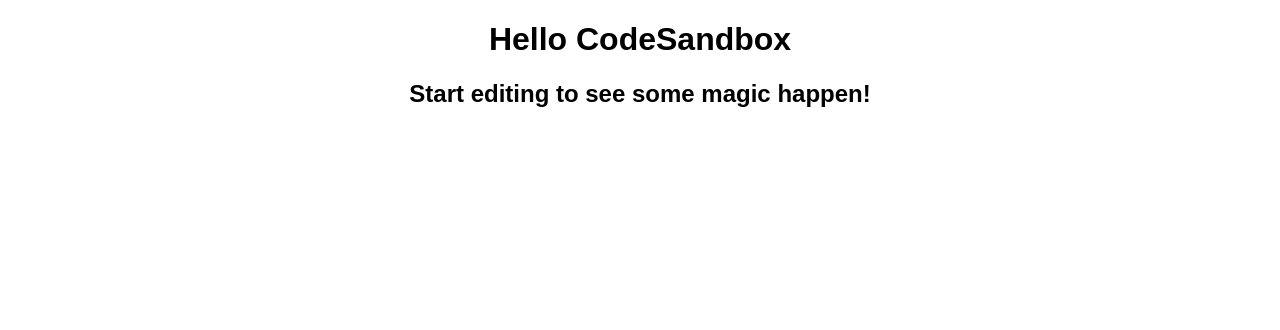
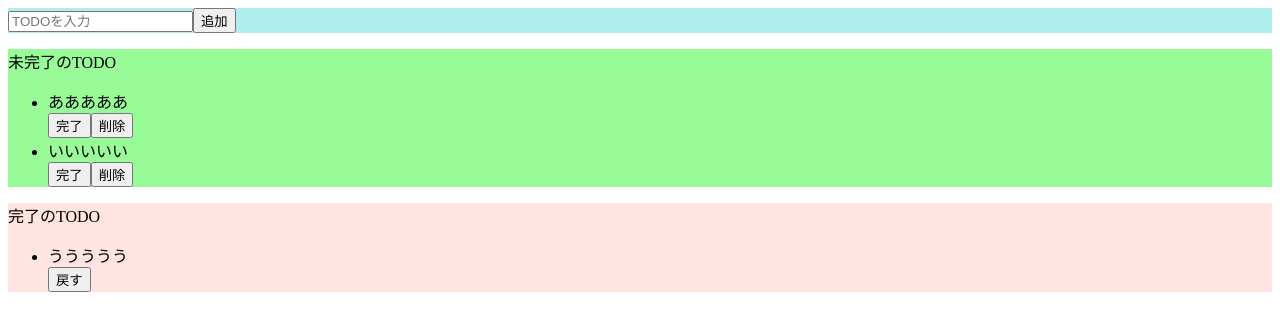
Before and after one commit to Komatsu7777777/training, a React (Create React App) app: page / in a window 1280 px wide. Shown: the top 330 px of the page. Built offline with nearby package versions, Linux system fonts and the light colour scheme.

Commit message:
レイアウト作成

```diff
--- a/src/App.js
+++ /dev/null
@@ -1,10 +0,0 @@
-import "./styles.css";
-
-export default function App() {
-  return (
-    <div className="App">
-      <h1>Hello CodeSandbox</h1>
-      <h2>Start editing to see some magic happen!</h2>
-    </div>
-  );
-}
--- /dev/null
+++ b/src/App.jsx
@@ -0,0 +1,41 @@
+import React from "react";
+import "./styles.css";
+
+export const App = () => {
+  return (
+    <>
+      <div className="inputarea">
+        <input placeholder="TODOを入力"></input>
+        <button>追加</button>
+      </div>
+      <div className="incompletearea">
+        <p>未完了のTODO</p>
+        <div>
+          <ul>
+            <div>
+              <li>あああああ</li>
+              <button>完了</button>
+              <button>削除</button>
+            </div>
+            <div>
+              <li>いいいいい</li>
+              <button>完了</button>
+              <button>削除</button>
+            </div>
+          </ul>
+        </div>
+      </div>
+      <div className="completearea">
+        <p>完了のTODO</p>
+        <div>
+          <ul>
+            <div>
+              <li>ううううう</li>
+              <button>戻す</button>
+            </div>
+          </ul>
+        </div>
+      </div>
+    </>
+  );
+};
--- a/src/index.js
+++ b/src/index.js
@@ -1,13 +1,5 @@
-import { StrictMode } from "react";
-import { createRoot } from "react-dom/client";
+import React from "react";
+import ReactDOM from "react-dom";
+import { App } from "./App";
 
-import App from "./App";
-
-const rootElement = document.getElementById("root");
-const root = createRoot(rootElement);
-
-root.render(
-  <StrictMode>
-    <App />
-  </StrictMode>
-);
+ReactDOM.render(<App />, document.getElementById("root"));
--- a/src/styles.css
+++ b/src/styles.css
@@ -1,4 +1,9 @@
-.App {
-  font-family: sans-serif;
-  text-align: center;
+.inputarea {
+  background-color: #afeeee;
 }
+.incompletearea {
+  background-color: #98fb98;
+}
+.completearea {
+  background-color: #ffe4e1;
+}
```
